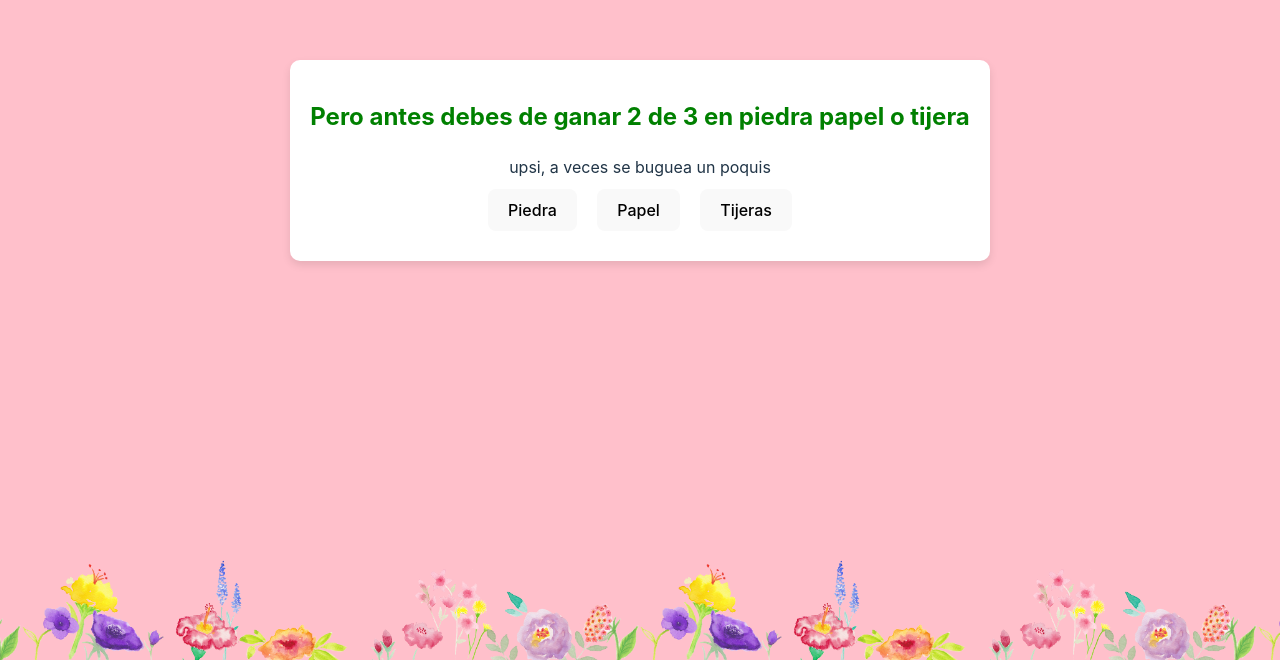
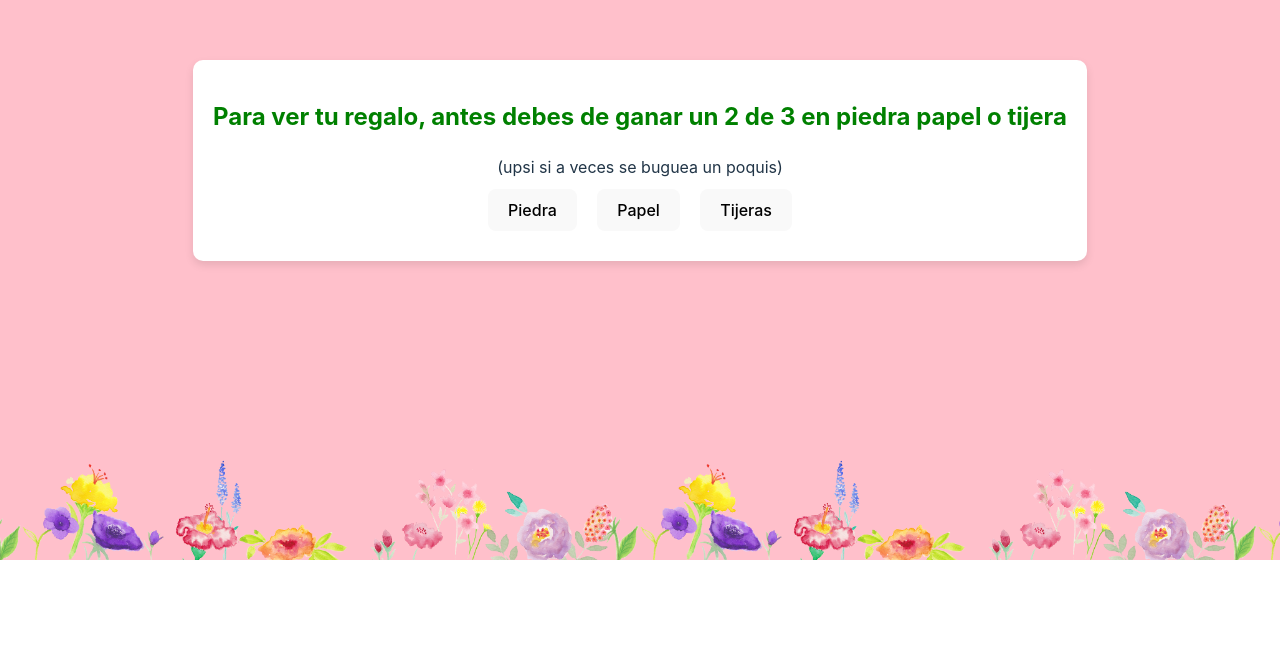
Before and after one commit to jonyxnx/jonyxnx.github.io, a React (Vite) app in the folder frontend/: page /SecondView in a window 1280 px wide. Shown: the part 240-900 px from the top of the page. After the commit the page ends 800 px from the top, so only its background shows below. Built offline with nearby package versions, Linux system fonts and the light colour scheme.

Commit message:
Add feliz cumpleaños wapa view

```diff
--- a/frontend/index.html
+++ b/frontend/index.html
@@ -8,17 +8,17 @@
     <title>chula</title>
   </head>
   <body>
-    <div class="container">
       <div id="root"></div>
-    </div>
+      <footer class="footer">
+        <img src="images/flowers.png" alt="flowers" class="footer-img">
+        <img src="images/flowers.png" alt="flowers" class="footer-img">
+        <img src="images/flowers.png" alt="flowers" class="footer-img">
+        <img src="images/flowers.png" alt="flowers" class="footer-img">
+      </footer>
 
-    <footer class="footer">
-      <img src="public/images/flowers.png" alt="flowers" class="footer-img">
-      <img src="public/images/flowers.png" alt="flowers" class="footer-img">
-      <img src="public/images/flowers.png" alt="flowers" class="footer-img">
-      <img src="public/images/flowers.png" alt="flowers" class="footer-img">
-    </footer>
 
     <script type="module" src="/src/main.jsx"></script>
+
   </body>
+
 </html>
--- a/frontend/src/App.jsx
+++ b/frontend/src/App.jsx
@@ -1,7 +1,8 @@
 import React from "react";
 import { BrowserRouter as Router, Route, Routes, Link } from "react-router-dom";
-import Home from "./Home";
+import Home from "./home";
 import SecondView from "./holi";
+import FelizCumple from "./FelizCumple.jsx";
 
 function App() {
   return (
@@ -10,9 +11,11 @@ function App() {
         <Routes>
           <Route path="/" element={<Home />} />
           <Route path="/SecondView" element={<SecondView />} />
+          <Route path="/FelizCumple" element={<FelizCumple />} />
         </Routes>
       </div>
     </Router>
+
   );
 }
 
--- /dev/null
+++ b/frontend/src/FelizCumple.jsx
@@ -0,0 +1,14 @@
+import React from "react";
+import "../styles/FelizCumple.css";
+
+const FelizCumple = () => {
+  return (
+    <div className="container">
+      <div className="message">
+        <h1>Feliz cumpleaños wapa 🎉🎂</h1>
+      </div>
+    </div>
+  );
+};
+
+export default FelizCumple;
--- a/frontend/src/holi.jsx
+++ b/frontend/src/holi.jsx
@@ -37,9 +37,9 @@ function SecondView() {
 
   const checkGameStatus = () => {
     if (playerWins >= 2) {
-      setTimeout(() => navigate("/winner"), 1000); // Navega a otra vista si el jugador gana 2 de 3 rondas
+      setTimeout(() => navigate("/FelizCumple"), 1000); // Navega a otra vista si el jugador gana 2 de 3 rondas
     } else if (computerWins >= 2) {
-      setTimeout(() => resetGame(), 1000); // Reinicia el juego si el computador gana 2 de 3 rondas
+      setTimeout(() => resetGame(), 0); // Reinicia el juego si el computador gana 2 de 3 rondas
     }
   };
 
@@ -54,8 +54,8 @@ function SecondView() {
   return (
     <div className="container">
       <div className="content">
-        <h2> Pero antes debes de ganar 2 de 3 en piedra papel o tijera</h2>
-        <h7>upsi, a veces se buguea un poquis</h7>
+        <h2> Para ver tu regalo, antes debes de ganar un 2 de 3 en piedra papel o tijera</h2>
+        <h7>(upsi si a veces se buguea un poquis)</h7>
         <div>
           <button onClick={() => playGame("piedra")}>Piedra</button>
           <button onClick={() => playGame("papel")}>Papel</button>
--- a/frontend/src/index.css
+++ b/frontend/src/index.css
@@ -27,7 +27,6 @@ body {
   display: flex;
   place-items: center;
   min-width: 320px;
-  min-height: 100vh;
   align-items: center;
 }
 
--- /dev/null
+++ b/frontend/styles/FelizCumple.css
@@ -0,0 +1,26 @@
+.container {
+  display: flex;
+  justify-content: center;
+  align-items: center;
+  height: 100vh;
+  background-color: pink;
+}
+
+.message h1 {
+  font-size: 3rem;
+  color: white;
+  text-shadow: 2px 2px 4px rgba(0, 0, 0, 0.3);
+  animation: pop-up 1.5s ease-in-out;
+}
+
+
+@keyframes pop-up {
+  0% {
+    transform: scale(0.8);
+    opacity: 0;
+  }
+  100% {
+    transform: scale(1);
+    opacity: 1;
+  }
+}
--- a/frontend/styles/styles.css
+++ b/frontend/styles/styles.css
@@ -1,4 +1,3 @@
-
 body {
   margin: 0;
   display: flex;
@@ -7,31 +6,27 @@ body {
   background-color: pink;
 }
 
-
 .container {
   flex: 1;
   display: flex;
   justify-content: center;
   align-items: center;
   background-color: pink;
+  height: 200px;
 }
 
-
 .footer {
+  position: absolute;
   display: flex;
   justify-content: center;
-  align-items: flex-end;
   background-color: pink;
-  height: auto;
+  height: 100px;
   width: 100%;
-  position: relative;
-  bottom: 10;
   overflow: hidden;
+  bottom: 0;
 }
-
 
 .footer-img {
   max-height: 100px;
-  width: 100%;
   object-fit: cover;
 }
```
